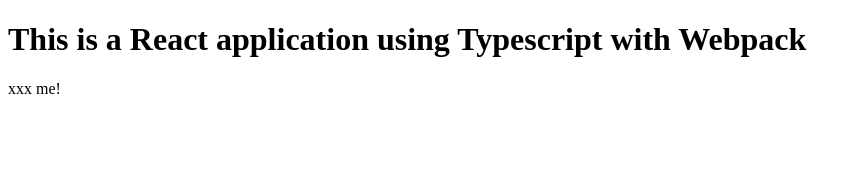
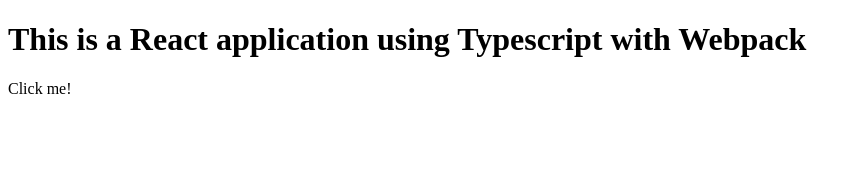
Before and after one commit to moverware/React-Typescript-Express-Webpack-Starter, a React app: page / in a window 1280 px wide. Shown: the top 170 px of the page, without its empty margins (0-861 px from the left). Built offline with nearby package versions, Linux system fonts and the light colour scheme.

Commit message:
update click

```diff
--- a/src/components/MainPage.tsx
+++ b/src/components/MainPage.tsx
@@ -29,7 +29,7 @@
                         This is a {this.props.framework} application using{' '}
                         {this.props.compiler} with {this.props.bundler}
                     </h1>
-                    <a onClick={this.showButton}>xxx me!</a>
+                    <a onClick={this.showButton}>Click me!</a>
                 </div>
             )
         }
```
